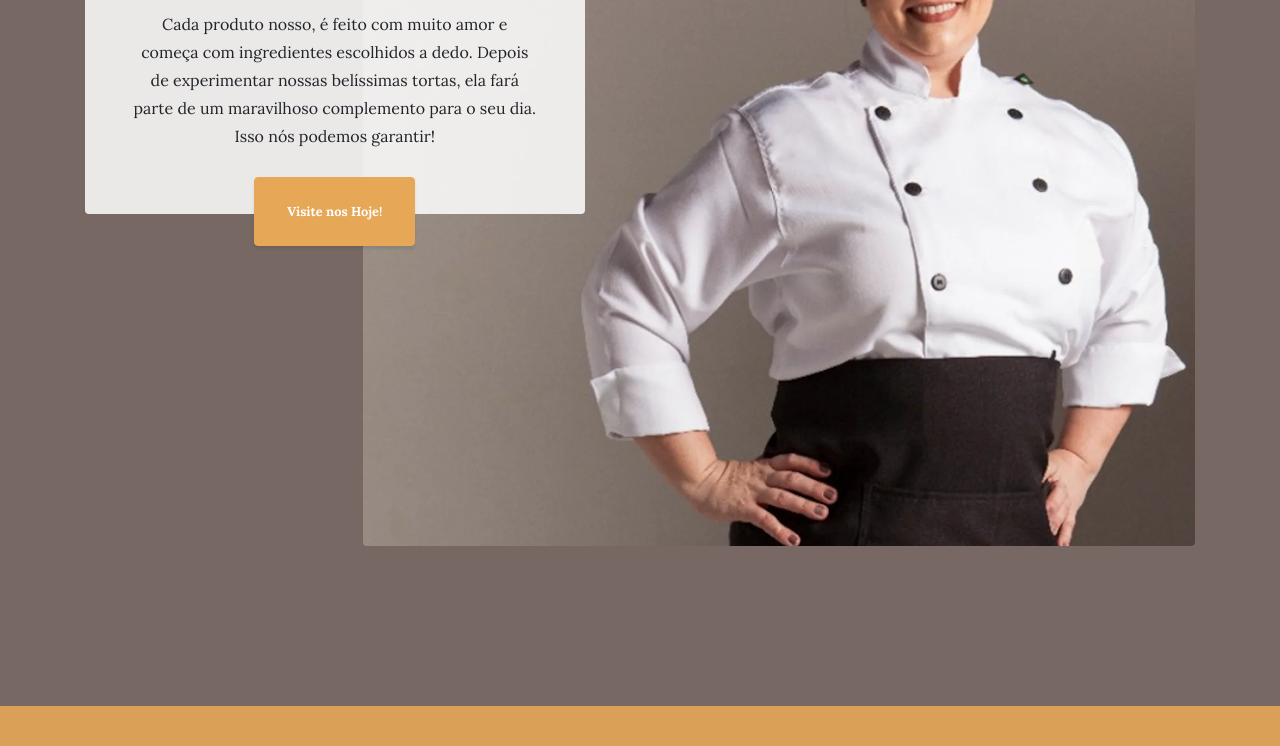
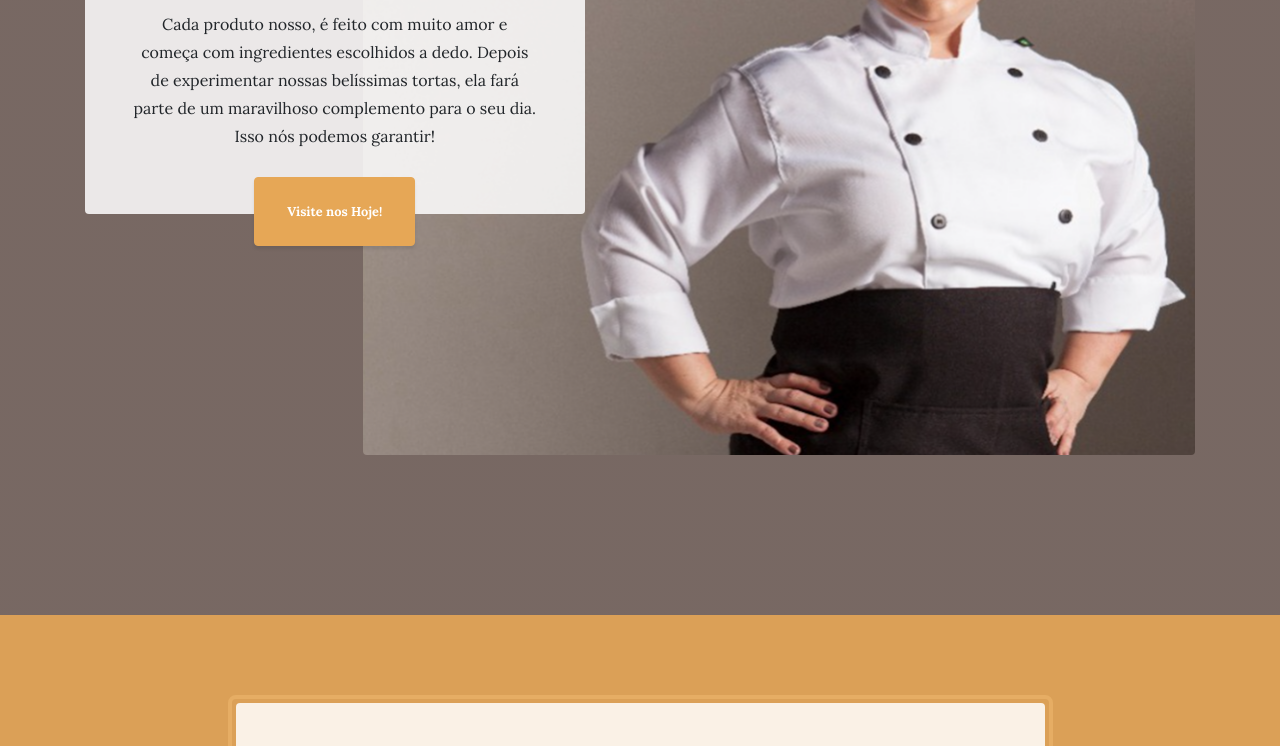
Before and after one commit to easantosrj/SiteFabiaConde, a website: page index.html in a window 1280 px wide. Shown: the part 684-1430 px from the top of the page. Drawn offline with nearby package versions, Linux system fonts and the light colour scheme.

Commit message:
Update index.html

```diff
--- a/index.html
+++ b/index.html
@@ -70,7 +70,7 @@
   <section class="page-section clearfix">
     <div class="container">
       <div class="intro">
-        <img class="intro-img img-fluid mb-3 mb-lg-0 rounded" src="img/image1.webp" alt="">
+        <img class="intro-img img-fluid mb-3 mb-lg-0 rounded" src="img/image1.png" alt="">
         <div class="intro-text left-0 text-center bg-faded p-5 rounded">
           <h2 class="section-heading mb-4">
             <span class="section-heading-upper">Fresh Pies</span>
```
